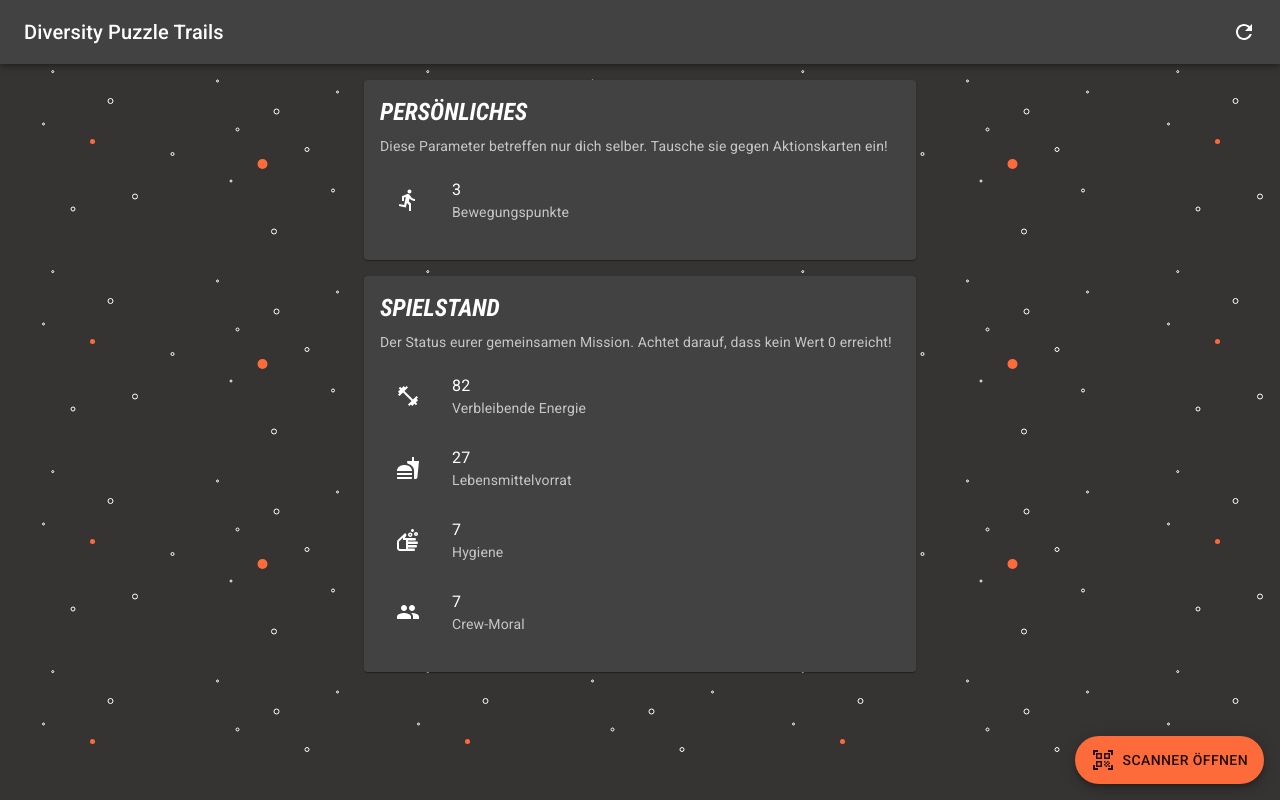
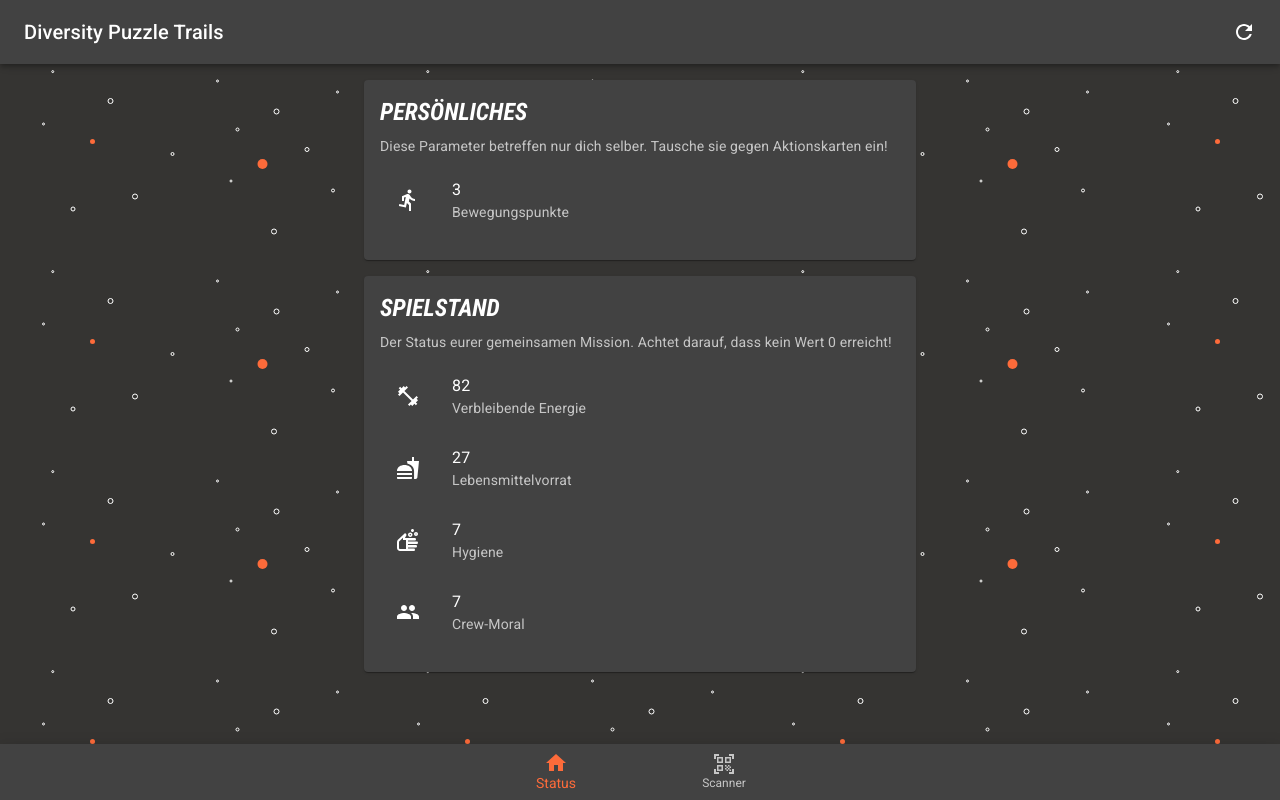
Before and after one commit to barnslig/diversity-puzzle-trails, a React app: page / in a window 1280 px wide. Built offline with nearby package versions, Linux system fonts and the light colour scheme.

Commit message:
feat(navigation): Switch to a top-level bottom bar navigation

```diff
--- a/src/app/App.tsx
+++ b/src/app/App.tsx
@@ -1,7 +1,13 @@
-import { CssBaseline } from "@material-ui/core";
-import { IntlProvider } from "react-intl";
+import {
+  BottomNavigation,
+  BottomNavigationAction,
+  CssBaseline,
+  makeStyles,
+} from "@material-ui/core";
+import { Home } from "@material-ui/icons";
+import { FormattedMessage, IntlProvider } from "react-intl";
 import { Provider } from "react-redux";
-import { Route } from "wouter";
+import { Route, Switch, useLocation } from "wouter";
 import { ThemeProvider } from "@material-ui/styles";
 import * as React from "react";
 
@@ -12,22 +18,58 @@ import * as messages from "./lang/de.json";
 
 import IndexPage from "./pages";
 import ScannerPage from "./pages/scanner";
+import QrCodeScanner from "../common/icons/QrCodeScanner";
 
-const App = () => (
+const useStyles = makeStyles((theme) => ({
+  bottomNavigation: {
+    bottom: 0,
+    boxShadow: theme.shadows[8],
+    left: 0,
+    position: "fixed",
+    width: "100%",
+  },
+}));
+
+const App = () => {
+  const classes = useStyles();
+  const [location, setLocation] = useLocation();
+
+  return (
     <Provider store={store}>
       <ThemeProvider theme={theme}>
         <IntlProvider messages={messages} locale="de" defaultLocale="de">
           <CssBaseline />
 
+          <Switch>
             <Route path="/">
               <IndexPage />
             </Route>
             <Route path="/scan">
               <ScannerPage />
             </Route>
+          </Switch>
+
+          <BottomNavigation
+            className={classes.bottomNavigation}
+            value={location}
+            onChange={(ev, value) => value !== location && setLocation(value)}
+            showLabels
+          >
+            <BottomNavigationAction
+              value="/"
+              label={<FormattedMessage id="navigation.index.label" />}
+              icon={<Home />}
+            />
+            <BottomNavigationAction
+              value="/scan"
+              label={<FormattedMessage id="navigation.scanner.label" />}
+              icon={<QrCodeScanner />}
+            />
+          </BottomNavigation>
         </IntlProvider>
       </ThemeProvider>
     </Provider>
   );
+};
 
 export default App;
--- a/src/app/lang/de.json
+++ b/src/app/lang/de.json
@@ -11,7 +11,9 @@
   "parameterCard.global.description": "Der Status eurer gemeinsamen Mission. Achtet darauf, dass kein Wert 0 erreicht!",
 
   "pages.index.title": "Diversity Puzzle Trails",
-  "pages.index.scannerButton.label": "Scanner öffnen",
 
-  "pages.scanner.title": "QR-Code scannen"
+  "pages.scanner.title": "QR-Code scannen",
+
+  "navigation.index.label": "Status",
+  "navigation.scanner.label": "Scanner"
 }
--- a/src/app/pages/index.tsx
+++ b/src/app/pages/index.tsx
@@ -1,18 +1,15 @@
 import {
   AppBar,
   Container,
-  Fab,
   IconButton,
   makeStyles,
   Toolbar,
   Typography,
 } from "@material-ui/core";
 import { FormattedMessage } from "react-intl";
-import { Link } from "wouter";
 import { Refresh } from "@material-ui/icons";
 import * as React from "react";
 
-import QrCodeScanner from "../../common/icons/QrCodeScanner";
 import Parameters from "../../features/parameters/Parameters";
 
 const bg = require("./bg.svg");
@@ -29,15 +26,6 @@ const useStyles = makeStyles((theme) => ({
   main: {
     paddingTop: theme.spacing(2),
     paddingBottom: theme.spacing(8), // add enough bottom space to see content behind the floating action button
-  },
-  fab: {
-    position: "fixed",
-    bottom: theme.spacing(2),
-    right: theme.spacing(2),
-  },
-  fabIcon: {
-    fontSize: 0,
-    marginRight: theme.spacing(1),
   },
 }));
 
@@ -66,14 +54,6 @@ const IndexPage = (props: IndexPageProps) => {
         <Container maxWidth="sm">
           <Parameters />
         </Container>
-        <Link href="/scan">
-          <Fab className={classes.fab} color="primary" variant="extended">
-            <div className={classes.fabIcon}>
-              <QrCodeScanner />
-            </div>
-            <FormattedMessage id="pages.index.scannerButton.label" />
-          </Fab>
-        </Link>
       </main>
     </div>
   );
--- a/src/app/pages/scanner.tsx
+++ b/src/app/pages/scanner.tsx
@@ -6,18 +6,14 @@ import {
   Toolbar,
   Typography,
 } from "@material-ui/core";
-import { ArrowBack, Highlight } from "@material-ui/icons";
+import { Highlight } from "@material-ui/icons";
 import { FormattedMessage } from "react-intl";
-import { Link } from "wouter";
 import { Result } from "@zxing/library";
 import * as React from "react";
 
 import QRCodeReader from "../../common/components/QRCodeReader";
 
 const useStyles = makeStyles((theme) => ({
-  appBarBack: {
-    marginRight: theme.spacing(2),
-  },
   appBarTitle: {
     flexGrow: 1,
   },
@@ -38,15 +34,6 @@ const ScannerPage = (props: ScannerPageProps) => {
     <>
       <AppBar position="sticky" color="inherit">
         <Toolbar>
-          <Link href="/">
-            <IconButton
-              className={classes.appBarBack}
-              edge="start"
-              color="inherit"
-            >
-              <ArrowBack />
-            </IconButton>
-          </Link>
           <Typography
             className={classes.appBarTitle}
             component="h1"
```
Lines whose indentation alone changed are shown as unchanged.
